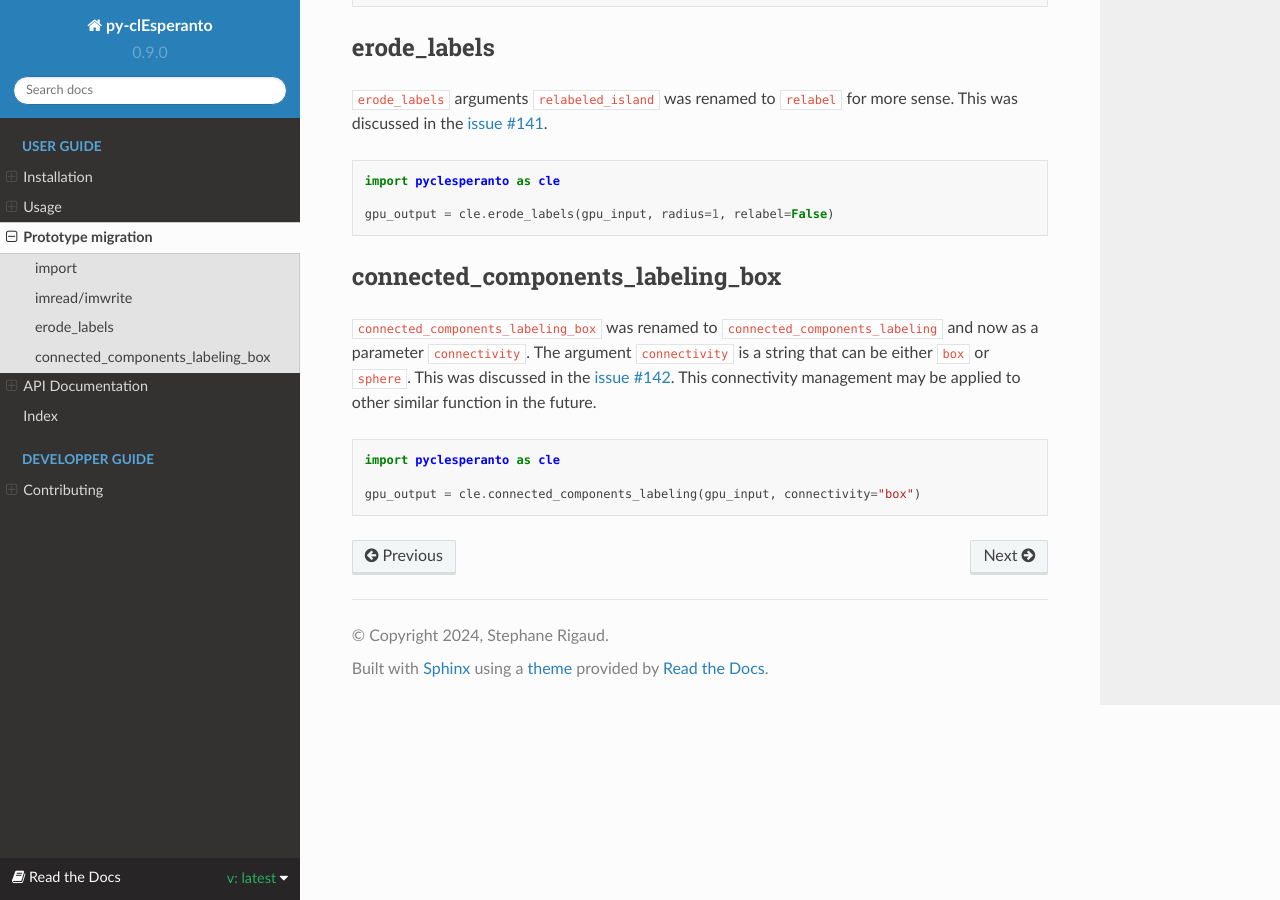
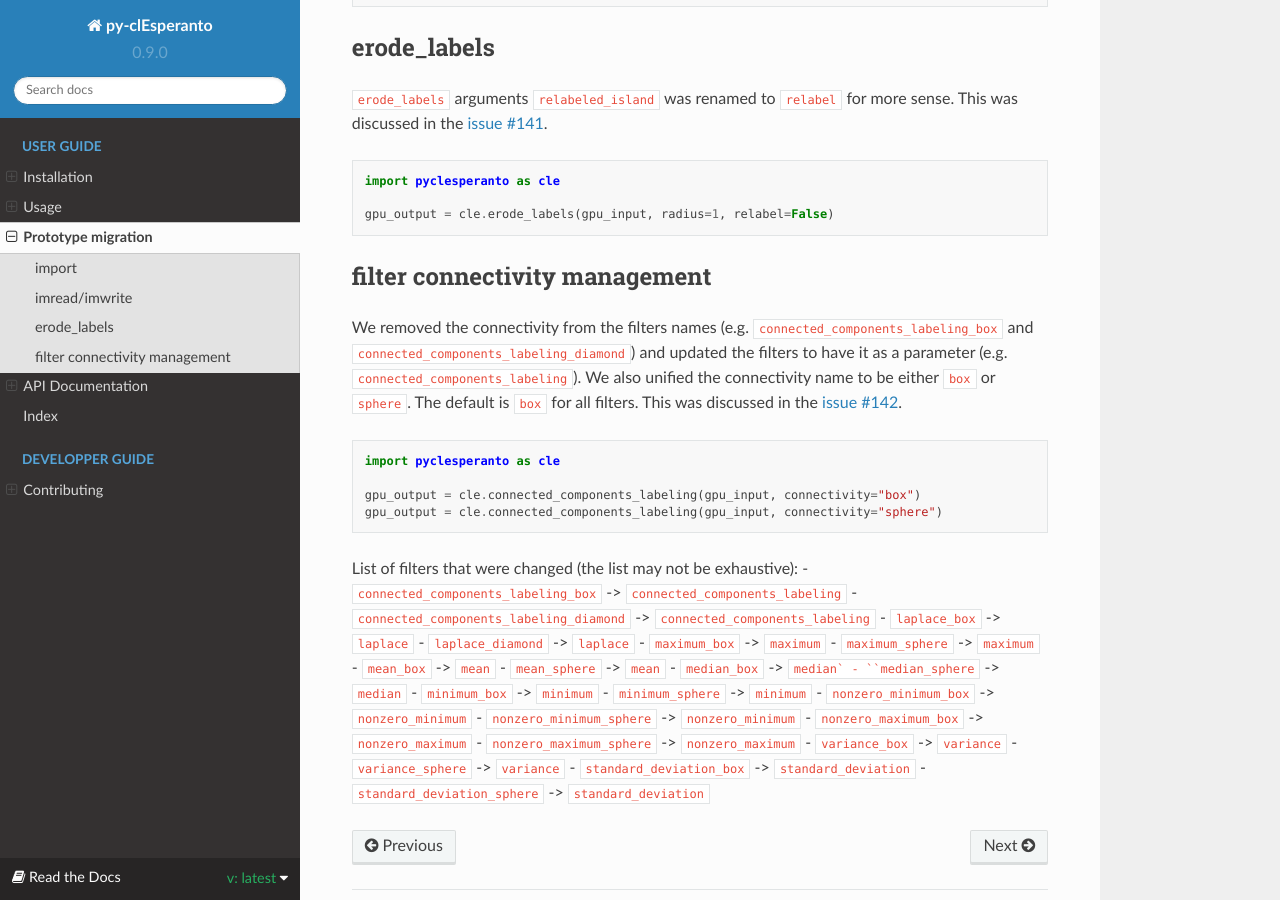
Before and after one commit to clEsperanto/pyclesperanto, a Sphinx documentation site: the page built from docs/source/prototype.rst, in a window 1280 px wide and 900 px high, scrolled down 644 px. Built offline with Sphinx 7.4.7 and the Read the Docs theme 2.0.0, drawn with Linux system fonts in a browser that asks for light colours.

Commit message:
update doc prototype

```diff
--- a/docs/source/prototype.rst
+++ b/docs/source/prototype.rst
@@ -42,16 +42,40 @@ This was discussed in the `issue #141 <https://github.com/clEsperanto/pyclespera
     gpu_output = cle.erode_labels(gpu_input, radius=1, relabel=False)
 
 
-connected_components_labeling_box
-----------------------------------
+filter connectivity management
+------------------------------
 
-``connected_components_labeling_box`` was renamed to ``connected_components_labeling`` and now as a parameter ``connectivity``.
-The argument ``connectivity`` is a string that can be either ``box`` or ``sphere``.
+We removed the connectivity from the filters names (e.g. ``connected_components_labeling_box`` and ``connected_components_labeling_diamond``)
+and updated the filters to have it as a parameter (e.g. ``connected_components_labeling``).
+We also unified the connectivity name to be either ``box`` or ``sphere``. The default is ``box`` for all filters.
 This was discussed in the `issue #142 <https://github.com/clEsperanto/pyclesperanto/issues/142>`__.
-This connectivity management may be applied to other similar function in the future.
 
 .. code-block:: python
 
     import pyclesperanto as cle
 
     gpu_output = cle.connected_components_labeling(gpu_input, connectivity="box")
+    gpu_output = cle.connected_components_labeling(gpu_input, connectivity="sphere")
+
+
+List of filters that were changed (the list may not be exhaustive):
+- ``connected_components_labeling_box`` -> ``connected_components_labeling``
+- ``connected_components_labeling_diamond`` -> ``connected_components_labeling``
+- ``laplace_box`` -> ``laplace``
+- ``laplace_diamond`` -> ``laplace``
+- ``maximum_box`` -> ``maximum``
+- ``maximum_sphere`` -> ``maximum``
+- ``mean_box`` -> ``mean``
+- ``mean_sphere`` -> ``mean``
+- ``median_box`` -> ``median`
+- ``median_sphere`` -> ``median``
+- ``minimum_box`` -> ``minimum``
+- ``minimum_sphere`` -> ``minimum``
+- ``nonzero_minimum_box`` -> ``nonzero_minimum``
+- ``nonzero_minimum_sphere`` -> ``nonzero_minimum``
+- ``nonzero_maximum_box`` -> ``nonzero_maximum``
+- ``nonzero_maximum_sphere`` -> ``nonzero_maximum``
+- ``variance_box`` -> ``variance``
+- ``variance_sphere`` -> ``variance``
+- ``standard_deviation_box`` -> ``standard_deviation``
+- ``standard_deviation_sphere`` -> ``standard_deviation``
```
